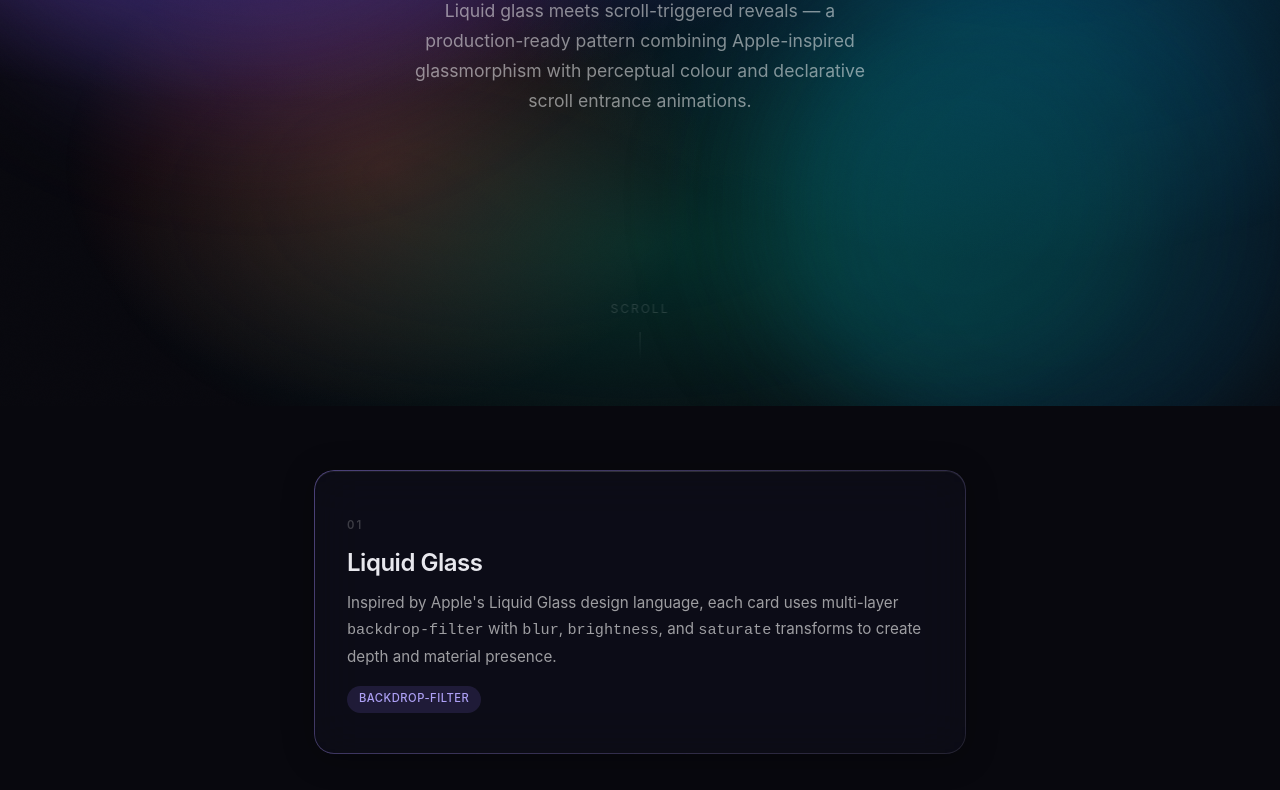
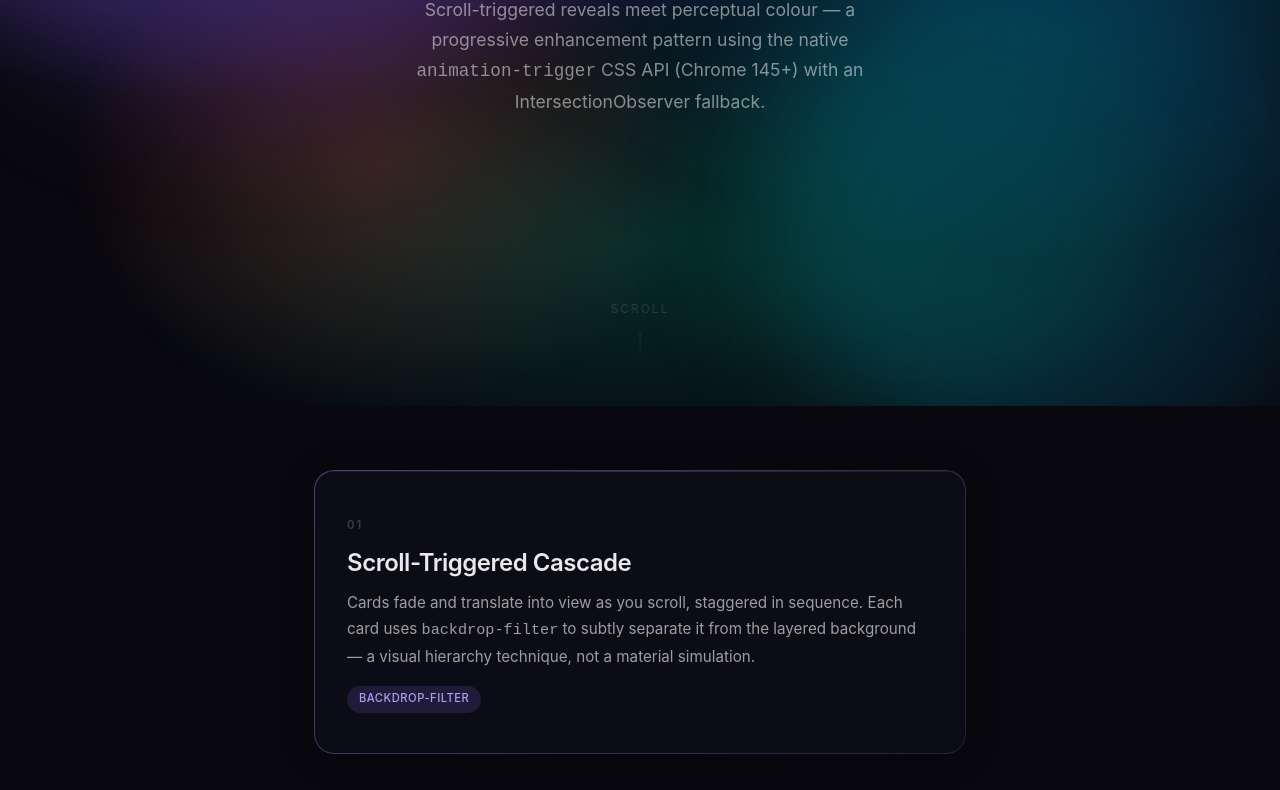
Before and after one commit to sylvbito/playground, a plain HTML site: page cascade-glass/index.html in a window 1280 px wide. Shown: the part 394-1184 px from the top of the page. Drawn offline with Linux system fonts and the light colour scheme.

Commit message:
Remove glass references from Cascade - not using Aave Liquid Glass technique

```diff
--- a/cascade-glass/index.html
+++ b/cascade-glass/index.html
@@ -3,7 +3,7 @@
 <head>
 <meta charset="UTF-8">
 <meta name="viewport" content="width=device-width, initial-scale=1.0">
-<title>Cascade Glass</title>
+<title>Cascade</title>
 <style>
 /* ═══════════════════════════════════════════════
    RESET & BASE
@@ -421,11 +421,11 @@ body{
 
 <!-- ═══ HERO ═══ -->
 <section class="hero">
-  <h1>Cascade Glass</h1>
+  <h1>Cascade</h1>
   <p>
-    Liquid glass meets scroll-triggered reveals — a production-ready pattern
-    combining Apple-inspired glassmorphism with perceptual colour and
-    declarative scroll entrance animations.
+    Scroll-triggered reveals meet perceptual colour — a progressive
+    enhancement pattern using the native <code>animation-trigger</code>
+    CSS API (Chrome 145+) with an IntersectionObserver fallback.
   </p>
   <div class="scroll-hint">
     <span>Scroll</span>
@@ -439,12 +439,12 @@ body{
   <article class="card card-accent-violet" data-reveal>
     <div class="card-content">
       <span class="card-number">01</span>
-      <h2>Liquid Glass</h2>
+      <h2>Scroll-Triggered Cascade</h2>
       <p>
-        Inspired by Apple's Liquid Glass design language, each card uses
-        multi-layer <code>backdrop-filter</code> with <code>blur</code>,
-        <code>brightness</code>, and <code>saturate</code> transforms to
-        create depth and material presence.
+        Cards fade and translate into view as you scroll, staggered in
+        sequence. Each card uses <code>backdrop-filter</code> to subtly
+        separate it from the layered background — a visual hierarchy
+        technique, not a material simulation.
       </p>
       <span class="tag tag-violet">Backdrop-filter</span>
     </div>
@@ -521,9 +521,9 @@ body{
       <span class="card-number">04</span>
       <h2>Layered Depth</h2>
       <p>
-        The glass effect is assembled from four layers: an ambient OKLCH
+        The visual stack is assembled from four composited layers: an ambient OKLCH
         gradient backdrop, morphing blur blobs for organic movement, a
-        noise overlay for tactile texture, and the glass panels
+        noise overlay for tactile texture, and the content panels
         themselves with their inset highlights and gradient borders.
       </p>
       <span class="tag tag-rose">Compositing</span>
@@ -554,7 +554,7 @@ body{
 
 <!-- ═══ FOOTER ═══ -->
 <div class="footer-note">
-  Nightly build &middot; Jun 14, 2026
+  Nightly build &middot; Jun 14, 2026 &middot; <a href="https://developer.chrome.com/blog/scroll-triggered-animations" style="color:rgba(255,255,255,0.2);text-decoration:none">animation-trigger</a>
 </div>
 
 <script>
```
Also changed, not shown: index.html (+1 -1 lines).
